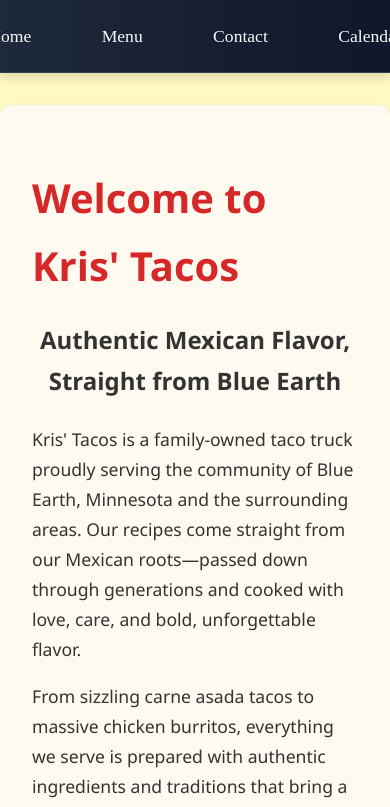
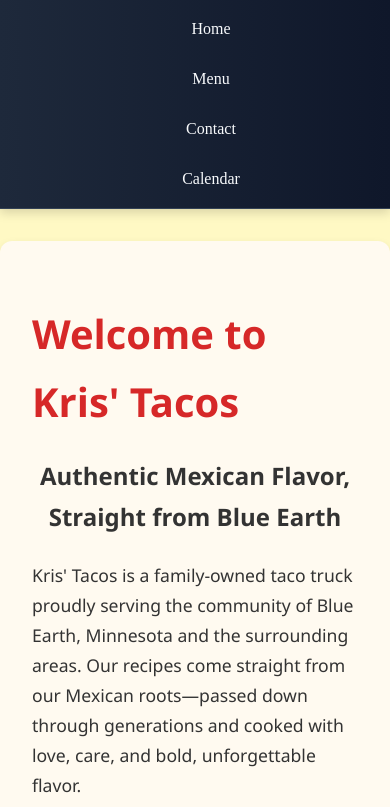
Before and after one commit to NikLopezGoes/TacoWebsite, a React (Vite) app in the folder frontend/: page / in a window 390 px wide. Shown: the top 807 px of the page. Built offline with nearby package versions, Linux system fonts and the light colour scheme; no server answers.

Commit message:
fixing favicon

```diff
--- a/frontend/index.html
+++ b/frontend/index.html
@@ -2,7 +2,7 @@
 <html lang="en">
   <head>
     <meta charset="UTF-8" />
-    <link rel="icon" type="image/svg+xml" href="/vite.svg" />
+    <link rel="icon" type="image/png" href="/images/TacoGuy.png" sizes="64x64" />
     <meta name="viewport" content="width=device-width, initial-scale=1.0" />
     <title>Kris Tacos</title>
   </head>
--- a/frontend/src/css/navBar.css
+++ b/frontend/src/css/navBar.css
@@ -5,15 +5,16 @@
   align-items: center;
   gap: 2rem;
   padding: 1rem 2rem;
-  box-shadow: 0 4px 10px rgba(0, 0, 0, 0.15);
+  box-shadow: 0 0.25rem 0.625rem rgba(0, 0, 0, 0.15); /* 4px 10px -> rem units */
   border-bottom: 1px solid #334155;
   position: sticky;
   top: 0;
   z-index: 1000;
+  flex-wrap: wrap; /* Allows wrapping on small screens */
 }
 
 .navBar a {
-  color: #f8fafc; /* slate-50 */
+  color: #f8fafc;
   text-decoration: none;
   font-size: 1.1rem;
   font-weight: 500;
@@ -24,13 +25,28 @@
 }
 
 .navBar a:hover {
-  background-color: rgba(51, 65, 85, 0.9); /* slate-700 */
-  color: #e2e8f0; /* slate-200 */
-  box-shadow: 0 2px 8px rgba(0, 0, 0, 0.25);
+  background-color: rgba(51, 65, 85, 0.9);
+  color: #e2e8f0;
+  box-shadow: 0 0.125rem 0.5rem rgba(0, 0, 0, 0.25);
 }
 
 .navBar a.active {
-  background-color: #2563eb; /* blue-600 */
+  background-color: #2563eb;
   color: #ffffff;
-  box-shadow: 0 2px 10px rgba(37, 99, 235, 0.6);
+  box-shadow: 0 0.125rem 0.625rem rgba(37, 99, 235, 0.6);
 }
+@media (max-width: 640px) {
+  .navBar {
+    flex-direction: column;
+    align-items: stretch;
+    padding: 0.75rem 1rem;
+    gap: 1rem;
+  }
+
+  .navBar a {
+    font-size: 1rem;
+    padding: 0.5rem 1rem;
+    width: 100%;
+    text-align: center;
+  }
+}
```
